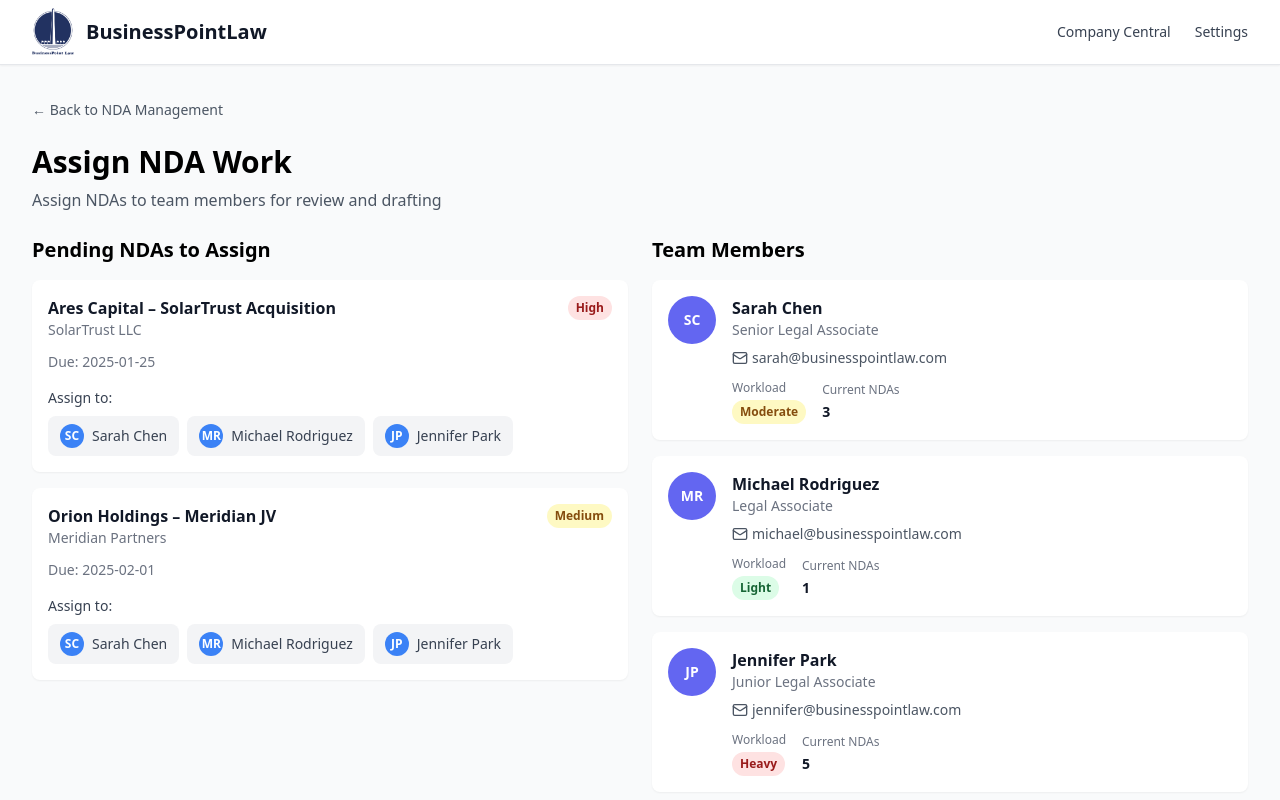
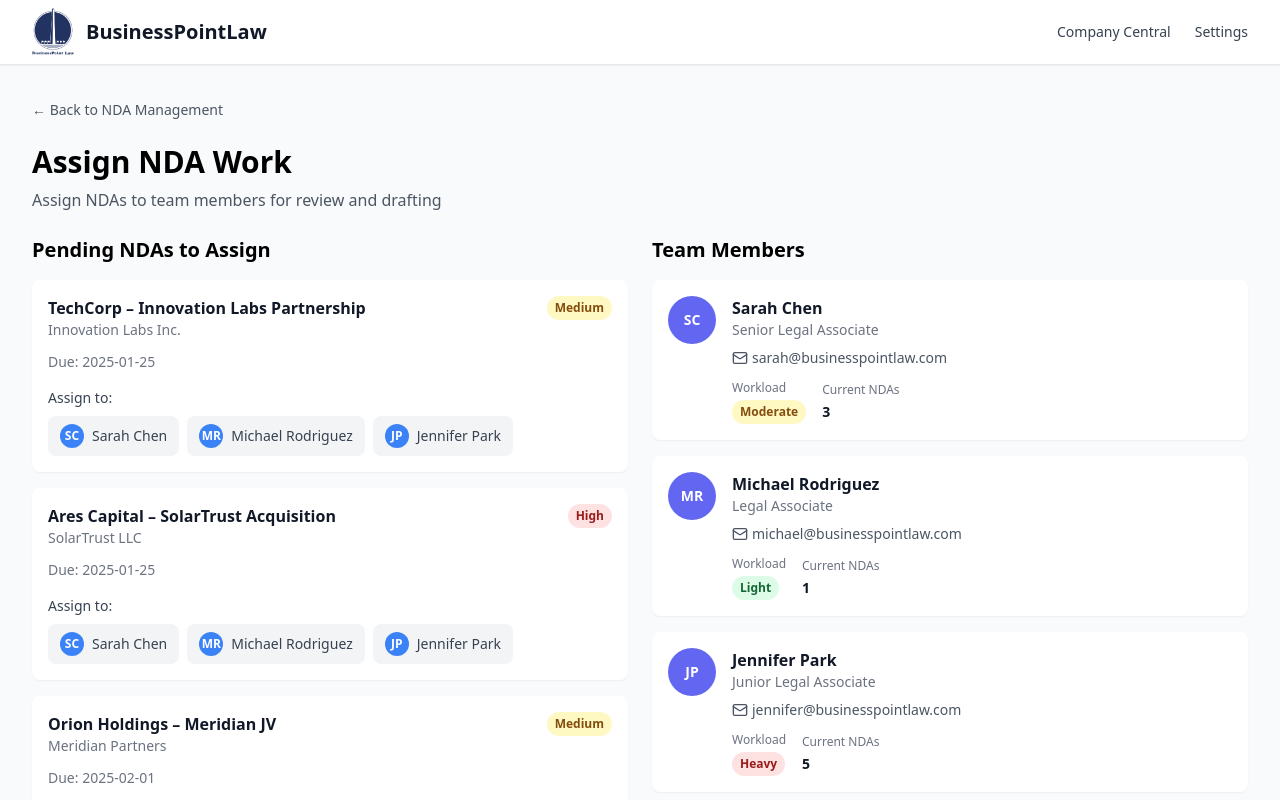
Before and after one commit to Ignite-Strategies/IgniteLegal-frontend, a React (Vite) app: page /nda/assign in a window 1280 px wide. Shown: the top 800 px of the page. Built offline with nearby package versions, Linux system fonts and the light colour scheme.

Commit message:
Update flow: Ingest form now navigates to Assign page with new NDA appearing in pending list

```diff
--- a/src/pages/AssignNdaWork.jsx
+++ b/src/pages/AssignNdaWork.jsx
@@ -36,13 +36,20 @@ const teamMembers = [
 const pendingNDAs = [
   {
     id: 1,
+    dealName: 'TechCorp – Innovation Labs Partnership',
+    counterparty: 'Innovation Labs Inc.',
+    priority: 'Medium',
+    dueDate: '2025-01-25',
+  },
+  {
+    id: 2,
     dealName: 'Ares Capital – SolarTrust Acquisition',
     counterparty: 'SolarTrust LLC',
     priority: 'High',
     dueDate: '2025-01-25',
   },
   {
-    id: 2,
+    id: 3,
     dealName: 'Orion Holdings – Meridian JV',
     counterparty: 'Meridian Partners',
     priority: 'Medium',
--- a/src/pages/Ingest.jsx
+++ b/src/pages/Ingest.jsx
@@ -24,11 +24,11 @@ const Ingest = () => {
     const newNDA = {
       id: Date.now(), // Simple ID generation
       ...formData,
-      status: "Draft Ready",
+      status: "Pending Assignment",
     };
     console.log('New NDA created:', newNDA);
-    // Navigate to review workflow after saving
-    navigate('/nda/review');
+    // Navigate to assign workflow after saving
+    navigate('/nda/assign');
   };
 
   return (
```
